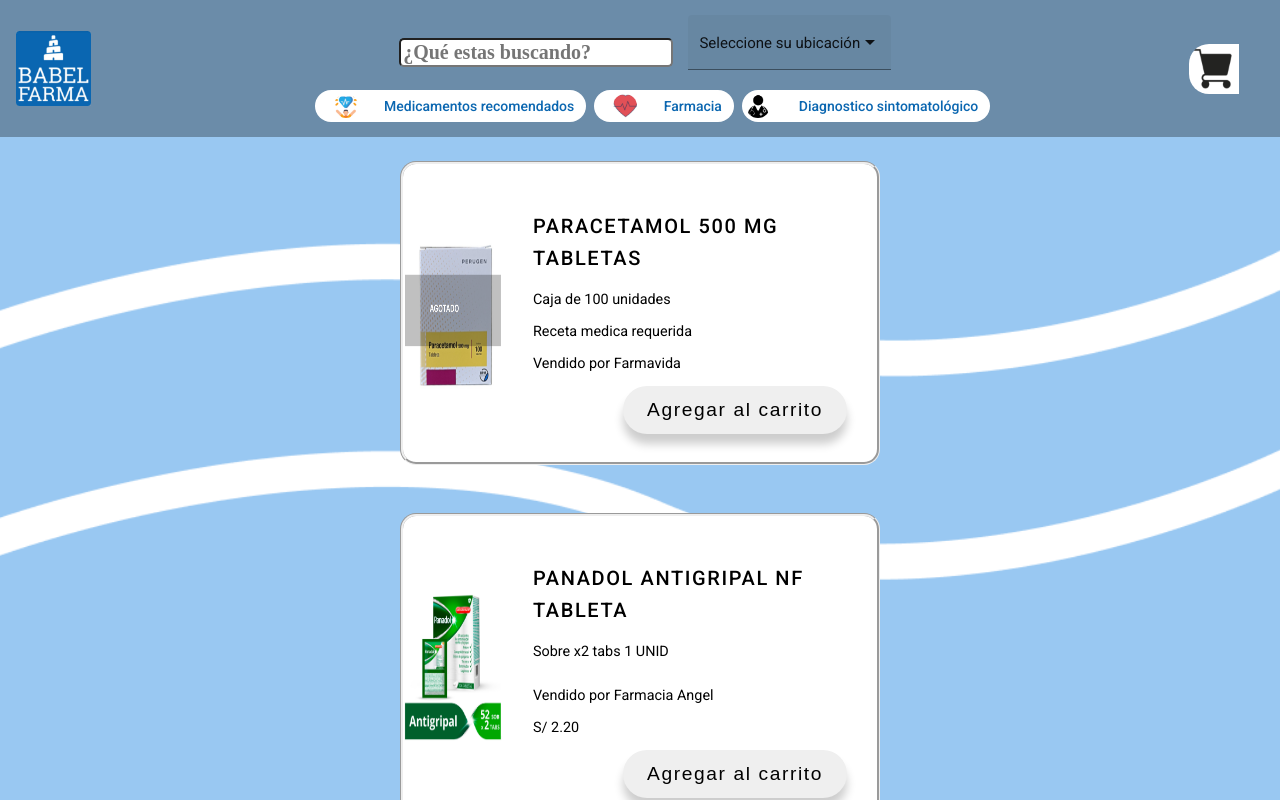
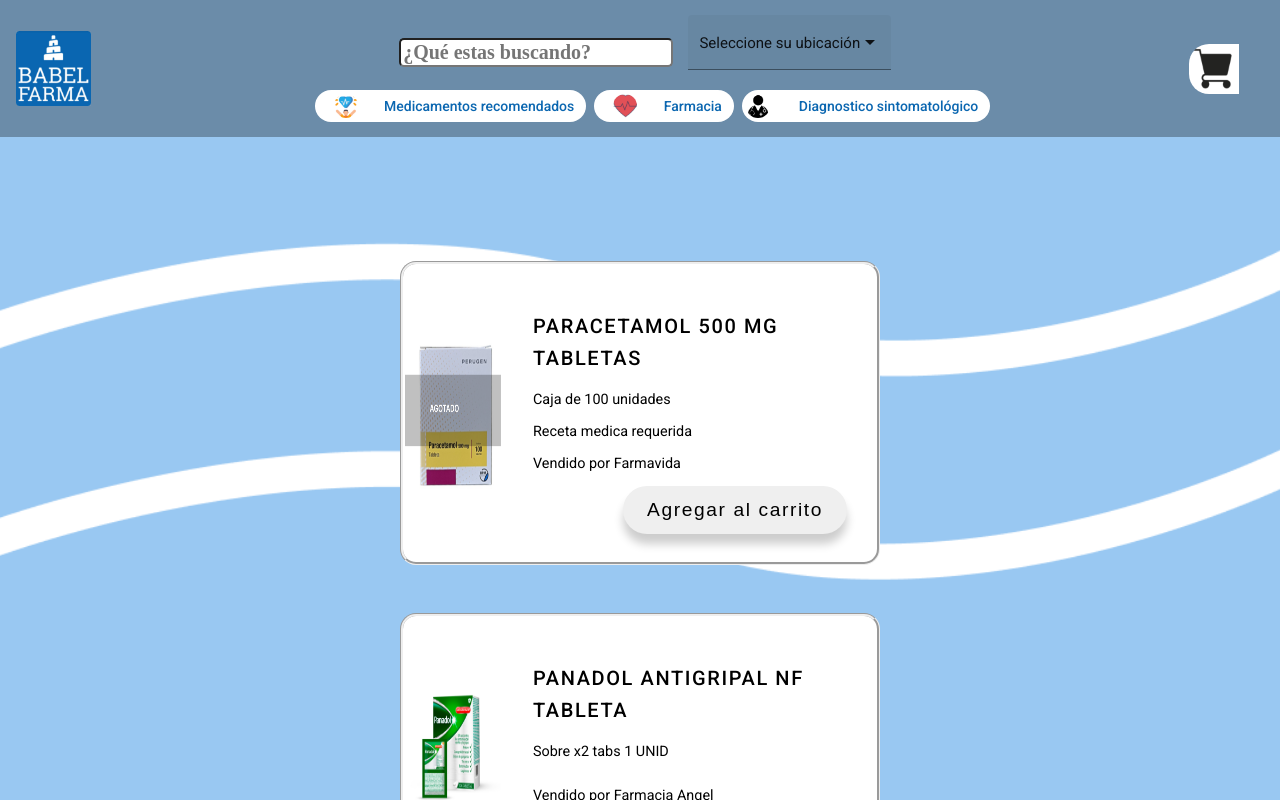
Before and after one commit to Babelfarma3/Fronted, an Angular app: page /Busqueda in a window 1280 px wide. Shown: the top 800 px of the page. Built offline with nearby package versions, Linux system fonts and the light colour scheme.

Commit message:
Frame 13 a

```diff
--- a/src/app/components/frame13/frame13.component.css
+++ b/src/app/components/frame13/frame13.component.css
@@ -27,9 +27,9 @@
 }
 
 .container{
+	margin-top: 100px;
 	display: flex;
 	justify-content: center;
-	height: 100vh;
     align-items: center;
 }
 
@@ -100,3 +100,16 @@
 		height:auto;
 	}
 }
+
+
+@media only screen and (max-width: 500px)
+  {
+
+	.container{
+		margin-top: 0;
+
+	}
+	.card{
+		max-width: 95%;
+	}
+  }
```
